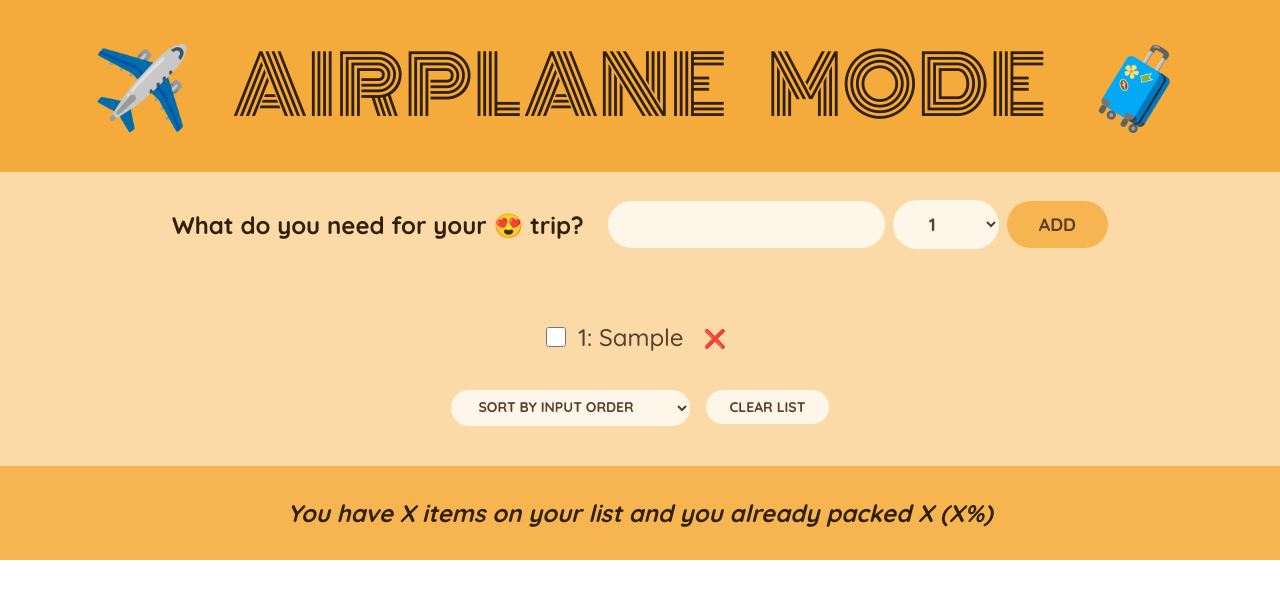
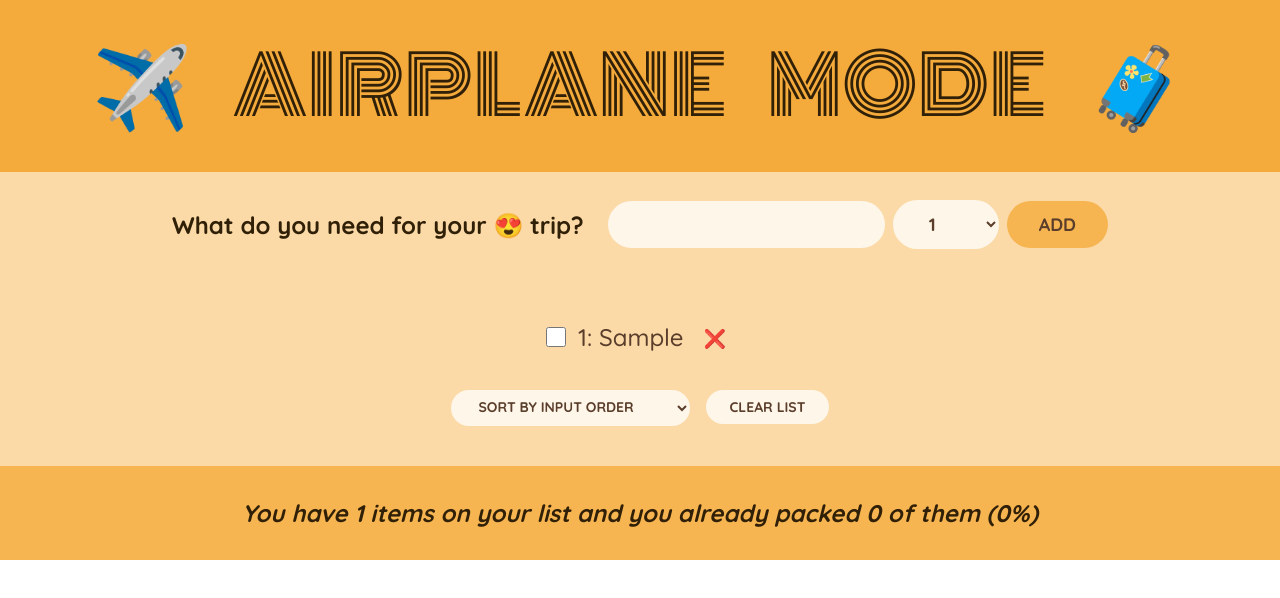
Before and after one commit to RazvanConstantin1/airplane-mode, a React (Create React App) app: page / in a window 1280 px wide. Both pictures are taken after typing "Sample" into the empty fields and a click on the button "ADD". Shown: the top 598 px of the page. Built offline with nearby package versions, Linux system fonts and the light colour scheme.

Commit message:
made the sort by and stats

```diff
--- a/src/components/App.js
+++ b/src/components/App.js
@@ -34,7 +34,7 @@ function App() {
         onToggleItem={handleToggleItem}
         onDeleteItem={handleDeleteItem}
       />
-      <Stats />
+      <Stats items={items} />
     </div>
   );
 }
--- a/src/components/PackingList.js
+++ b/src/components/PackingList.js
@@ -1,11 +1,25 @@
-import React from "react";
+import React, { useState } from "react";
 import Item from "./Item.js";
 
 const PackingList = ({ items, onToggleItem, onDeleteItem }) => {
+  const [sortBy, setSortBy] = useState("input");
+
+  let sortedItems;
+
+  if (sortBy === "input") sortedItems = items;
+  if (sortBy === "description")
+    sortedItems = items
+      .slice()
+      .sort((a, b) => a.description.localeCompare(b.description));
+  if (sortBy === "packed")
+    sortedItems = items
+      .slice()
+      .sort((a, b) => Number(a.packed) - Number(b.packed));
+
   return (
     <div className="list">
       <ul>
-        {items.map((item) => (
+        {sortedItems.map((item) => (
           <Item
             item={item}
             key={item.id}
@@ -15,7 +29,7 @@ const PackingList = ({ items, onToggleItem, onDeleteItem }) => {
         ))}
       </ul>
       <div className="actions">
-        <select>
+        <select value={sortBy} onChange={(e) => setSortBy(e.target.value)}>
           <option value="input">Sort by input order</option>
           <option value="description">Sort by description</option>
           <option value="packed">Sort by packed status</option>
--- a/src/components/Stats.js
+++ b/src/components/Stats.js
@@ -1,9 +1,19 @@
 import React from "react";
 
-const Stats = () => {
+const Stats = ({ items }) => {
+  if (!items.length)
+    return <p className="stats">Start adding products to your list 🚀</p>;
+
+  const numItems = items.length;
+  const numPacked = items.filter((item) => item.packed).length;
+  const percentage = Math.round((numPacked / numItems) * 100);
+
   return (
     <footer className="stats">
-      <em>You have X items on your list and you already packed X (X%)</em>
+      <em>
+        You have {numItems} items on your list and you already packed{" "}
+        {numPacked} of them ({percentage}%)
+      </em>
     </footer>
   );
 };
```
